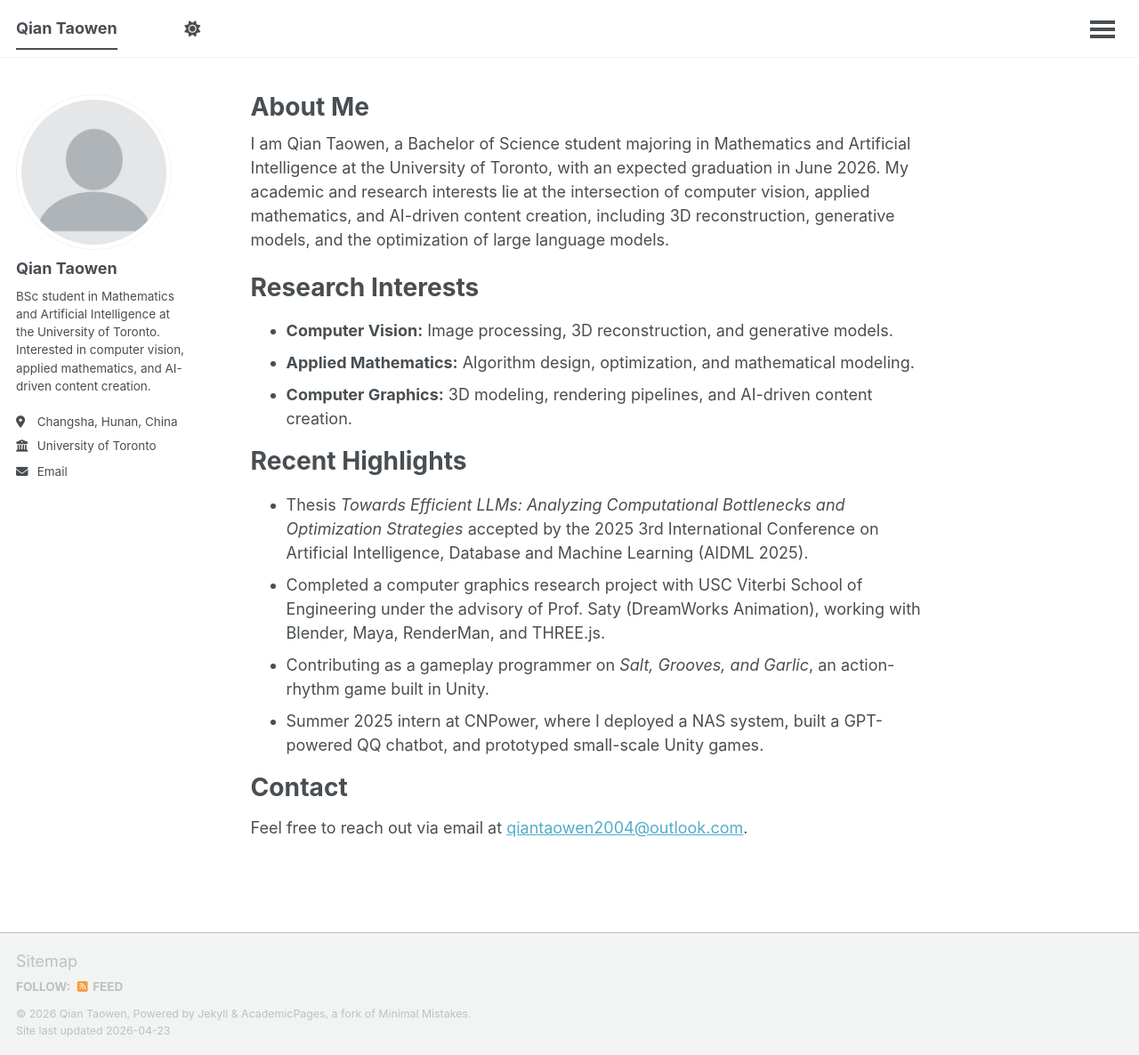
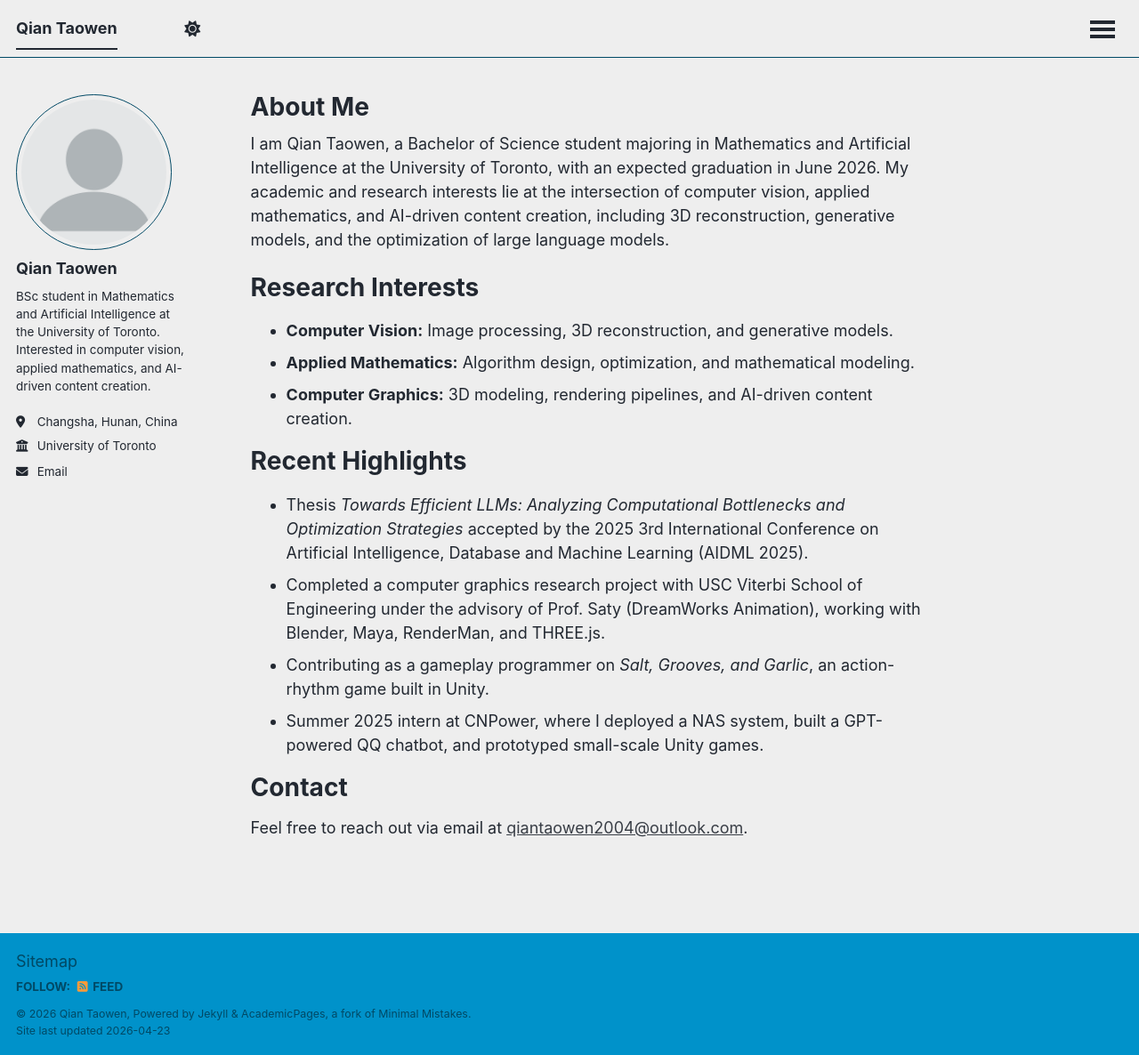
Before and after one commit to egoist-hozumi/Resume, a Jekyll site: the page built from _pages/about.md, in a window 1280 px wide and 1186 px high. Shown: the whole window at 89% size. Built offline with Jekyll 4.4.1, drawn with Linux system fonts in a browser that asks for light colours; a script that is not in the unit is left out.

Commit message:
fix the url

```diff
--- a/_config.yml
+++ b/_config.yml
@@ -8,15 +8,14 @@
 
 # Basic Site Settings
 locale                   : "en-US"
-site_theme               : "default" # The available themes options are "default", "air", "sunrise", "mint", "dirt" and "contrast"
+site_theme               : "air" # The available themes options are "default", "air", "sunrise", "mint", "dirt" and "contrast"
 title                    : "Qian Taowen"
 title_separator          : "-"
 name                     : &name "Qian Taowen"
 description              : &description "Qian Taowen's academic portfolio"   # Update this with a general description of your site, this is the default if not overridden by a page
-url                      : https://academicpages.github.io # The base hostname & protocol for your site e.g. "https://[your GitHub username].github.io",
-                                                           # or if you already have some other page hosted on Github then use "https://[your GitHub username].github.io/[Your Repo Name]"
+url                      : https://resume.taowenqian.com # The base hostname & protocol for the site
 baseurl                  : "" # the subpath of your site, e.g. "/blog"
-repository               : "academicpages/academicpages.github.io"
+repository               : "egoist-hozumi/Resume"
 
 # Site Author - The following control what appear as part of the author content on the side bar.
 #               If a field is blank the icon and link will not appear, otherwise it will be shown.
--- a/_data/cv.json
+++ b/_data/cv.json
@@ -2,7 +2,7 @@
   "basics": {
     "name": "Qian Taowen",
     "email": "qiantaowen2004@outlook.com",
-    "phone": "+86 15573187603",
+    "phone": "",
     "website": "",
     "summary": "BSc student in Mathematics and Artificial Intelligence at the University of Toronto. Research interests span computer vision, applied mathematics, and AI-driven content creation.",
     "location": {
```
